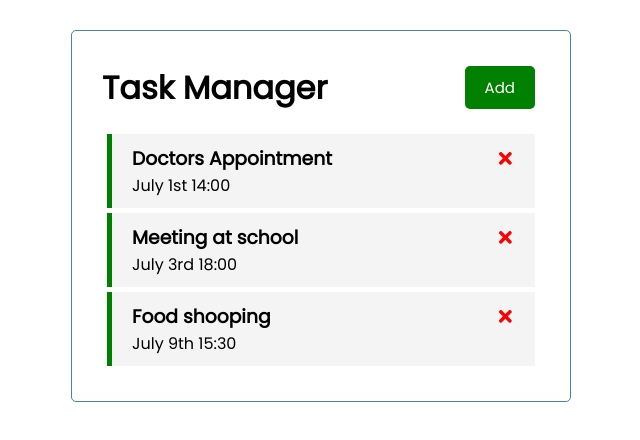
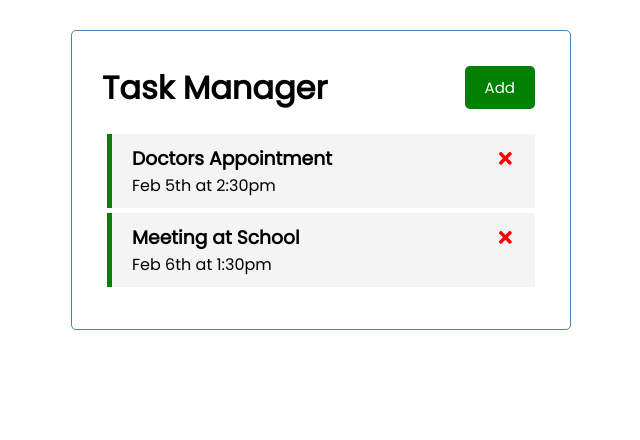
Before and after one commit to WillianWerlang/react-tutorial, a React (Create React App) app: page / in a window 1280 px wide. Shown: the top 440 px of the page, without its empty margins (319-959 px from the left). Built offline with nearby package versions, Linux system fonts and the light colour scheme; data requests are answered from the project's data file.

Commit message:
Fetch Tasks from server-json

```diff
--- /dev/null
+++ b/db.json
@@ -0,0 +1,16 @@
+{
+  "tasks": [
+    {
+      "id": 1,
+      "text": "Doctors Appointment",
+      "date": "Feb 5th at 2:30pm",
+      "reminder": true
+    },
+    {
+      "id": 2,
+      "text": "Meeting at School",
+      "date": "Feb 6th at 1:30pm",
+      "reminder": true
+    }
+  ]
+}
--- a/package.json
+++ b/package.json
@@ -6,9 +6,10 @@
     "@testing-library/jest-dom": "^5.14.1",
     "@testing-library/react": "^11.2.7",
     "@testing-library/user-event": "^12.8.3",
+    "json-server": "^0.16.3",
     "react": "^17.0.2",
+    "react-dom": "^17.0.2",
     "react-icons": "^4.1.0",
-    "react-dom": "^17.0.2",
     "react-scripts": "4.0.3",
     "web-vitals": "^1.1.2"
   },
@@ -16,7 +17,8 @@
     "start": "react-scripts start",
     "build": "react-scripts build",
     "test": "react-scripts test",
-    "eject": "react-scripts eject"
+    "eject": "react-scripts eject",
+    "server": "json-server --watch db.json --port 5000"
   },
   "eslintConfig": {
     "extends": [
--- a/src/App.js
+++ b/src/App.js
@@ -1,31 +1,37 @@
-import { useState } from 'react';
+import { useState, useEffect } from 'react';
 import Header from './components/Header';
 import Tasks from './components/Tasks';
 import AddTask from './components/AddTask';
 
 function App() {
-  const [tasks, setTasks] = useState([
-    {
-      id: 1,
-      text: 'Doctors Appointment',
-      date: 'July 1st 14:00',
-      reminder: true,
-    },
-    {
-      id: 2,
-      text: 'Meeting at school',
-      date: 'July 3rd 18:00',
-      reminder: true,
-    },
-    {
-      id: 3,
-      text: 'Food shooping',
-      date: 'July 9th 15:30',
-      reminder: true,
-    },
-  ]);
+  const [tasks, setTasks] = useState([]);
+  const [showAddForm, setShowAddForm] = useState(false);
 
-  const [showAddForm, setShowAddForm] = useState(false);
+  useEffect(() => {
+    const getTasks = async () => {
+      const tasksFromServer = await fetchTasks();
+      setTasks(tasksFromServer);
+    };
+
+    getTasks();
+  }, []);
+
+  const fetchTasks = async () => {
+    const res = await fetch('http://localhost:5000/tasks');
+    const data = await res.json();
+    return data;
+  };
+
+  const onToggleAddForm = () => {
+    setShowAddForm(!showAddForm);
+  };
+
+  const onAdd = (task) => {
+    var id = Math.floor(Math.random() * 1000 + 1);
+    var newTask = { ...task, id };
+
+    setTasks([...tasks, newTask]);
+  };
 
   const onDelete = (id) => {
     setTasks(tasks.filter((task) => task.id !== id));
@@ -37,17 +43,6 @@
         task.id === id ? { ...task, reminder: !task.reminder } : task
       )
     );
-  };
-
-  const onToggleAddForm = () => {
-    setShowAddForm(!showAddForm);
-  };
-
-  const onAdd = (task) => {
-    var id = Math.floor(Math.random() * 1000 + 1);
-    var newTask = { ...task, id };
-
-    setTasks([...tasks, newTask]);
   };
 
   return (
```
Also changed, not shown: 1 other file (tests, documents, lock files or other folders).
